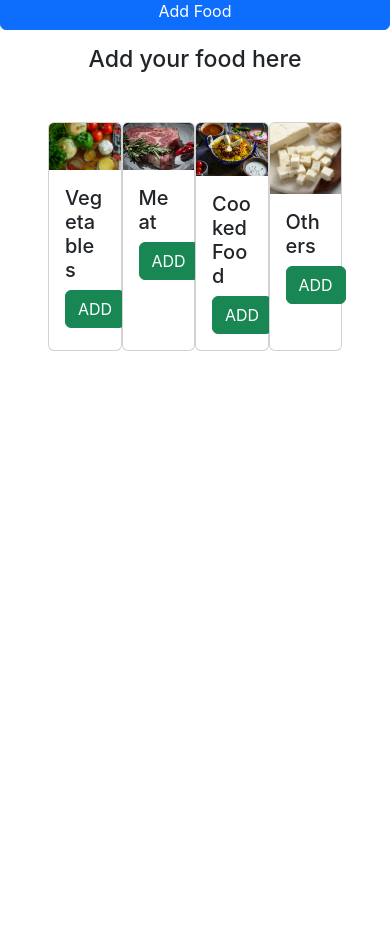
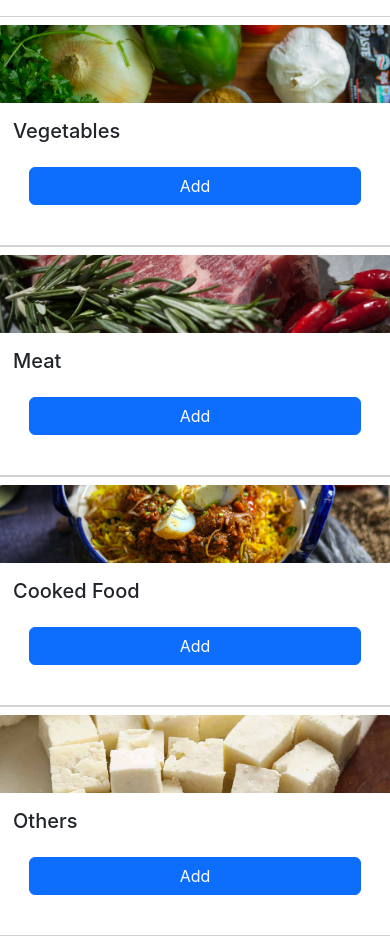
Before and after one commit to arghyadip700/GreenSpoon, a React (Create React App) app in the folder green-spoon/: page /rest_home in a window 390 px wide. Shown: the part 944-1880 px from the top of the page. Before the commit the page ends 1343 px from the top, so only its background shows below. Built offline with nearby package versions, Linux system fonts and the light colour scheme.

Commit message:
restaurent

```diff
--- a/green-spoon/src/App.css
+++ b/green-spoon/src/App.css
@@ -104,3 +104,8 @@
 .restContainer{
   display: flex;
 }
+.card-img, .card-img-bottom, .card-img-top {
+  width: 100%;
+  object-fit: cover;
+  height: 20vw;
+}
--- a/green-spoon/src/components/Next_res.js
+++ b/green-spoon/src/components/Next_res.js
@@ -6,6 +6,35 @@ import React from 'react'
 
 export default function Next_res() {
   return (
-    <div><h1>uhyhyybnihnuh</h1></div>
+    <div>
+      <center><h2><u>Add Food</u></h2></center>
+      <form  method="post" id="FOOD">
+	<h4>
+	<div class="field">
+		<label for="items">Items:</label>
+		<input type="text" id="name" name="name" placeholder="Add your food items" />
+		<small></small>
+	</div>
+	<div class="field">
+		<label for="amount">Amount:</label>
+		<input type="text" id="amount" name="amount" placeholder="Enter amount" />
+		<small></small>
+	</div>
+	< div class = "input-container" >
+		<label for="expiry time">Expiry time:</label>
+
+
+		<input type="text" id="expiry time" name="expiry time"  placeholder="Enter  expected expiry time" required />
+		<small></small>
+	</div>
+	</h4>
+	<br></br>
+
+	<button type="submit">ADD</button>
+
+</form>
+
+
+      </div>
   )
 }
--- a/green-spoon/src/components/Ngo_home.js
+++ b/green-spoon/src/components/Ngo_home.js
@@ -9,6 +9,8 @@ function Ngo_home() {
                     <div className='center-text'>“There's enough on this planet for everyone's needs but not if you keep wasting.”</div>
                 </div>
             </div>
+            <div className="restContainer">
+          </div>
     </>
   )
 }
--- a/green-spoon/src/components/Rest_home.js
+++ b/green-spoon/src/components/Rest_home.js
@@ -34,19 +34,14 @@ function Rest_home() {
             </div>
 
         </div >
-      <div className="restContainer">
-        <h3>Add your food here</h3>
-      </div>
-      <div className="card-body  d-flex flex-column justify-content-center ">
-        <Link to="/next_res" dis className="btn btn-primary ">
-          Add Food
-        </Link>
-      </div>
+
+
 
 
 
             <h3 className="2nd-heading m-3 text-center">Add your food here</h3>
-            <div className="restContainer m-5">
+
+            < div className="d-flex restContainer  row">
                 {/* <div className="card mx-5" style={{ width: "18rem" }}>
                     <img src={veg} className="card-img-top" alt="..." />
                     <div className="card-body">
@@ -75,7 +70,7 @@ function Rest_home() {
                         <a href="/" className="btn btn-primary">ADD</a>
                     </div>
                 </div> */}
-                <div class="card mx-auto" style={{ width: "18rem" }}>
+                <div class="card  col-sm-3  p-2" >
                     <img class="card-img-top" src={veg}
                         alt="Card image cap" />
 
@@ -83,37 +78,45 @@ function Rest_home() {
                         <h5 class="card-title">
                             Vegetables
                         </h5>
-                        <a href="/" class="btn btn-success">
-                            ADD
-                        </a>
-                    </div>
-                </div>
-                <div class="card mx-auto" style={{ width: "18rem" }}>
+                        <div className="card-body  d-flex flex-column justify-content-center ">
+        <Link to="/next_res" dis className="btn btn-primary ">
+          Add
+        </Link>
+      </div>
+      </div>
+      </div>
+
+
+                <div class="card  col-sm-3  p-2" >
                     <img class="card-img-top" src={meat}
                         alt="Card image cap" />
 
-                    <div class="card-body">
+                    <div class="card-body ">
                         <h5 class="card-title">
                             Meat
                         </h5>
-                        <a href="/" class="btn btn-success">
-                            ADD
-                        </a>
+                        <div className="card-body  d-flex flex-column justify-content-center ">
+        <Link to="/next_res" dis className="btn btn-primary ">
+          Add
+        </Link>
+      </div>
                     </div>
                 </div>
-                <div class="card mx-auto" style={{ width: "18rem" }}>
+                <div class="card col-sm-3  p-2" >
                     <img class="card-img-top" src={cdf}
                         alt="Card image cap" />
                     <div class="card-body">
                         <h5 class="card-title">
                             Cooked Food
                         </h5>
-                        <a href="/" class="btn btn-success">
-                            ADD
-                        </a>
+                        <div className="card-body  d-flex flex-column justify-content-center ">
+        <Link to="/next_res" dis className="btn btn-primary ">
+          Add
+        </Link>
+      </div>
                     </div>
                 </div>
-                <div class="card mx-auto" style={{ width: "18rem" }}>
+                <div class="card col-sm-3  p-2" >
                     <img class="card-img-top" src={oth}
                         alt="Card image cap" />
 
@@ -121,9 +124,11 @@ function Rest_home() {
                         <h5 class="card-title">
                             Others
                         </h5>
-                        <a href="/" class="btn btn-success">
-                            ADD
-                        </a>
+                        <div className="card-body  d-flex flex-column justify-content-center ">
+        <Link to="/next_res" dis className="btn btn-primary ">
+          Add
+        </Link>
+      </div>
                     </div>
                 </div>
             </div>
```
